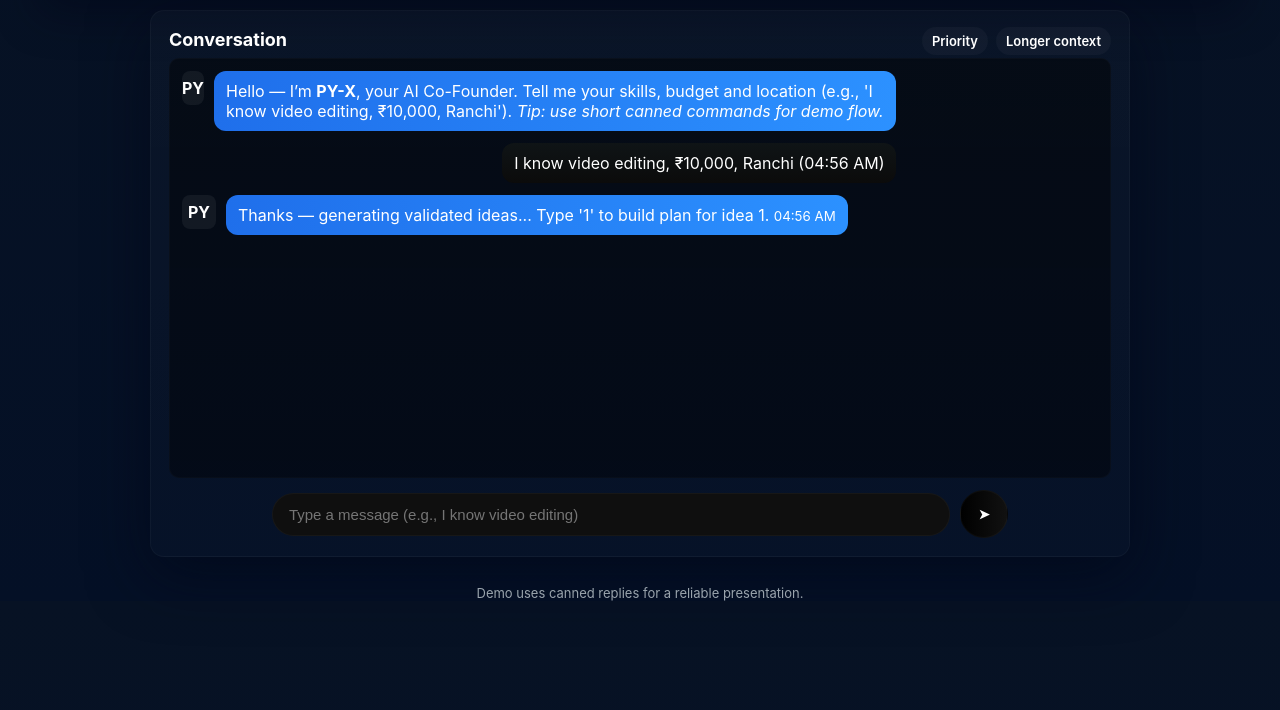
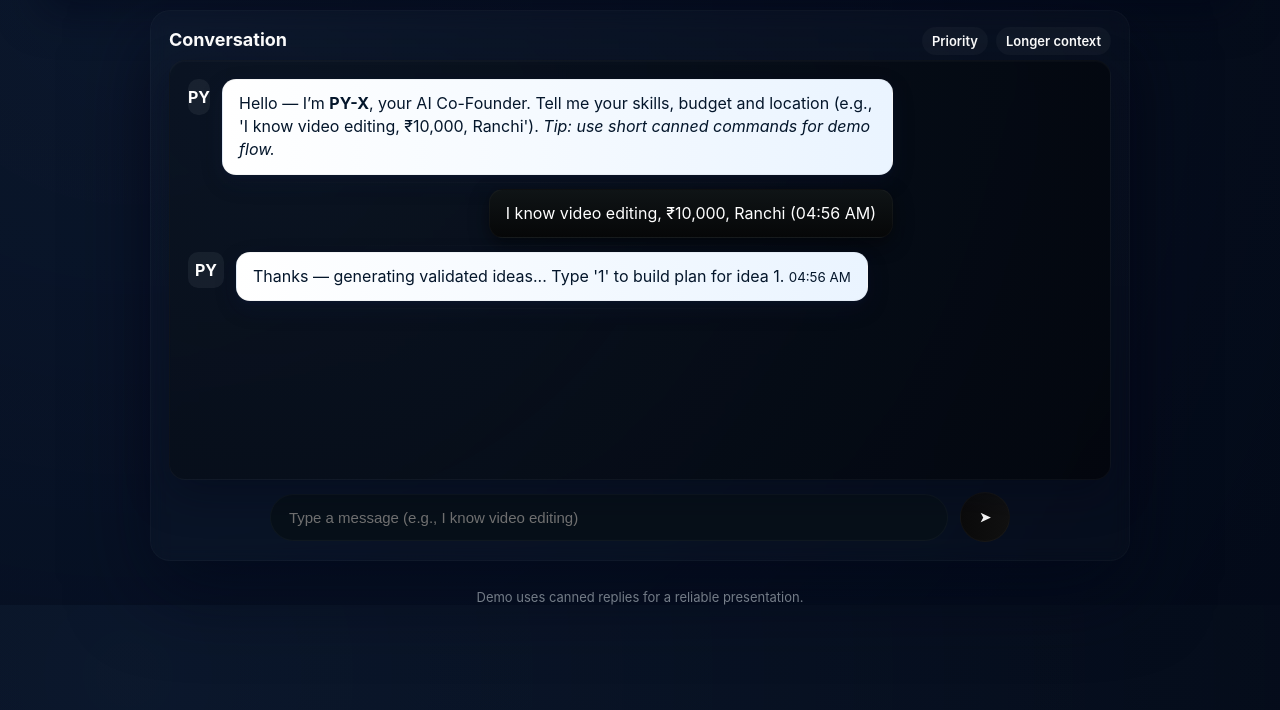
Before and after one commit to kumarsourav50908-afk/pyx-demo-frontend, a plain HTML site: page index.html in a window 1280 px wide. Shown: the part 90-800 px from the top of the page. Drawn offline with Linux system fonts and the light colour scheme.

Commit message:
styles.css

```diff
--- a/styles.css
+++ b/styles.css
@@ -1,69 +1,145 @@
+/* styles.css — Premium hybrid (dark page + light assistant bubbles) */
+
 :root{
-  --bg1:#071224; --bg2:#041026; --card:#071a2a;
-  --accent:#1f6feb; --muted:#9aa4ad; --white:#ffffff;
-  --glass: rgba(255,255,255,0.03);
+  --bg1:#071224; --bg2:#041026;
+  --card-bg: rgba(255,255,255,0.02);
+  --glass: rgba(255,255,255,0.04);
+  --accent-blue: #1f6feb;
+  --assistant-light-start: #ffffff;
+  --assistant-light-end: #eaf4ff;
+  --user-dark-start: #0f1416;
+  --muted:#9aa4ad;
+  --white:#ffffff;
 }
+
+/* basic resets */
 *{box-sizing:border-box}
 body{
   margin:0; font-family:Inter, system-ui, -apple-system, "Segoe UI", Roboto, "Helvetica Neue", Arial;
-  background: linear-gradient(180deg,var(--bg1),var(--bg2));
+  background: radial-gradient(circle at 10% 10%, rgba(20,35,60,0.35), rgba(3,8,20,0.75)), linear-gradient(180deg,var(--bg1),var(--bg2));
   color:var(--white);
-  -webkit-font-smoothing:antialiased;
-  -moz-osx-font-smoothing:grayscale;
+  -webkit-font-smoothing:antialiased; -moz-osx-font-smoothing:grayscale;
 }
 
-/* Navbar */
+/* NAVBAR */
 .navbar{
   width:100%; max-width:1200px; margin:20px auto 8px; padding:12px 18px;
   display:flex; align-items:center; justify-content:space-between; gap:12px;
-  border-radius:12px; background: linear-gradient(90deg,rgba(31,111,235,0.12), rgba(47,128,255,0.06));
+  border-radius:12px; background: linear-gradient(90deg, rgba(31,111,235,0.12), rgba(47,128,255,0.06));
   box-shadow: 0 12px 40px rgba(2,6,23,0.5);
 }
 .brand{display:flex;align-items:center;gap:12px}
-.logo{width:46px;height:46px;border-radius:8px;background:var(--white);color:var(--accent);display:flex;align-items:center;justify-content:center;font-weight:800}
+.logo{width:46px;height:46px;border-radius:10px;background:var(--white);color:var(--accent-blue);display:flex;align-items:center;justify-content:center;font-weight:800}
 .title{font-weight:700}
 .subtitle{font-size:12px;color:rgba(255,255,255,0.85)}
 
-/* Center card */
-.center-card{ max-width:980px; margin:10px auto 28px; padding:18px; border-radius:14px;
-  background: linear-gradient(180deg, rgba(255,255,255,0.02), rgba(255,255,255,0.01));
-  border:1px solid rgba(255,255,255,0.03);
-  box-shadow: 0 18px 60px rgba(2,6,23,0.6);
+/* CENTER CARD */
+.center-card{
+  max-width:980px; margin:10px auto 28px; padding:18px; border-radius:20px;
+  background: linear-gradient(180deg, rgba(255,255,255,0.015), rgba(255,255,255,0.01));
+  border: 1px solid rgba(255,255,255,0.025);
+  box-shadow: 0 28px 80px rgba(2,6,23,0.6);
+  backdrop-filter: blur(8px);
 }
-.card-top{display:flex;align-items:center;justify-content:space-between;margin-bottom:8px}
+
+/* header row */
+.card-top{display:flex;align-items:center;justify-content:space-between;margin-bottom:10px}
 .card-title{font-weight:700;font-size:18px}
 .chips span{background:rgba(255,255,255,0.03);padding:6px 10px;border-radius:999px;margin-left:8px;font-weight:600;font-size:13px}
 
-/* Chat area */
-.chat-area{ height:420px; overflow:auto; padding:12px; border-radius:10px;
-  background: linear-gradient(180deg, rgba(0,0,0,0.45), rgba(0,0,0,0.4)); border:1px solid rgba(255,255,255,0.02);
+/* CHAT AREA (glass panel) */
+.chat-area{
+  height:420px; overflow:auto; padding:18px; border-radius:16px;
+  background: radial-gradient(circle at 10% 5%, rgba(10,18,28,0.55), rgba(0,0,0,0.5));
+  border: 1px solid rgba(255,255,255,0.03);
+  box-shadow: inset 0 1px 0 rgba(255,255,255,0.02), 0 14px 40px rgba(2,6,23,0.45);
+  position:relative;
 }
-.message{ display:flex; gap:10px; margin-bottom:12px; max-width:78%; align-items:flex-start; animation:fadeIn .25s ease both;}
-.msg-avatar{width:34px;height:34px;border-radius:8px;background:rgba(255,255,255,0.06);display:flex;align-items:center;justify-content:center;font-weight:700}
-.assistant .content{ background: linear-gradient(90deg,#1f6feb,#2c91ff); padding:10px 12px; border-radius:12px; color:white }
-.user { justify-content:flex-end }
-.user .content{ background: linear-gradient(180deg,#0f1416,#0b0b0b); color:white; padding:10px 12px; border-radius:12px }
+
+/* inviting banner (centered, large) */
+.invite-banner{
+  display:flex; align-items:center; gap:14px; padding:18px 20px; margin-bottom:14px;
+  border-radius:14px; background: linear-gradient(90deg, rgba(255,255,255,0.03), rgba(234,244,255,0.01));
+  border:1px solid rgba(255,255,255,0.03);
+  box-shadow: 0 6px 26px rgba(11,94,215,0.08);
+}
+.invite-left { width:52px; height:52px; border-radius:10px; background: linear-gradient(90deg,#2b8cff,#1f6feb); display:flex; align-items:center; justify-content:center; color:white; font-weight:800; font-size:18px; }
+.invite-text { font-size:16px; line-height:1.25; }
+.invite-sub { font-size:13px; color: rgba(255,255,255,0.85); margin-top:6px; }
+
+/* MESSAGES */
+.message{ display:flex; gap:12px; margin-bottom:14px; max-width:78%; align-items:flex-start; animation: fadeIn .26s ease both; position:relative; }
+.msg-avatar{width:36px;height:36px;border-radius:10px;background:rgba(255,255,255,0.06);display:flex;align-items:center;justify-content:center;font-weight:700}
+
+/* ASSISTANT (light bubble) */
+.assistant .content{
+  background: linear-gradient(90deg, var(--assistant-light-start), var(--assistant-light-end));
+  color:#04162b; /* dark text on light bubble */
+  padding:12px 16px; border-radius:14px;
+  box-shadow: 0 8px 22px rgba(20,30,60,0.18), 0 2px 6px rgba(11,94,215,0.06);
+  border: 1px solid rgba(2,6,23,0.04);
+  line-height:1.45;
+}
+
+/* USER (dark bubble) */
+.user { justify-content:flex-end; }
+.user .content{
+  background: linear-gradient(180deg, var(--user-dark-start), #060708);
+  color:var(--white); padding:12px 16px; border-radius:14px;
+  border:1px solid rgba(255,255,255,0.03);
+  box-shadow: 0 6px 18px rgba(0,0,0,0.5);
+  line-height:1.45;
+}
+
+/* timestamp (small & muted) */
+.msg-time { font-size:11px; color: rgba(255,255,255,0.6); margin-left:10px; align-self:flex-end; }
+
+/* message divider subtle */
+.message::after{
+  content:"";
+  position:absolute; left:0; right:0; bottom:-8px;
+  height:1px; background: linear-gradient(90deg, transparent, rgba(255,255,255,0.02), transparent);
+}
 
 /* typing indicator */
 .typing{ display:none; justify-content:flex-start; gap:6px; margin:10px 12px; align-items:center }
-.dot{width:8px;height:8px;border-radius:50%;background:white;opacity:0.9;animation: blink 1s infinite}
-.dot:nth-child(2){animation-delay:0.12s} .dot:nth-child(3){animation-delay:0.24s}
+.typing .dot{width:8px;height:8px;border-radius:50%;background:white;opacity:0.95;animation: blink 1s infinite}
+.typing .dot:nth-child(2){animation-delay:0.12s} .typing .dot:nth-child(3){animation-delay:0.24s}
 
-/* input row */
-.input-row{ display:flex; gap:10px; align-items:center; margin-top:12px; justify-content:center }
-#messageInput{ width:72%; padding:12px 16px; border-radius:999px; background:#0f0f0f; border:1px solid rgba(255,255,255,0.03); color:white; outline:none; font-size:15px}
-#sendBtn{ width:48px;height:48px;border-radius:50%;background:linear-gradient(90deg,#000,#111);border:1px solid rgba(255,255,255,0.03);color:white;font-weight:700; cursor:pointer; }
+/* INPUT (centered) */
+.input-row{ display:flex; gap:12px; align-items:center; margin-top:12px; justify-content:center }
+#messageInput{
+  width:72%; padding:14px 18px; border-radius:999px; background:#071019; border:1px solid rgba(255,255,255,0.03);
+  color:white; outline:none; font-size:15px; transition: box-shadow .18s ease, transform .12s ease;
+}
+#messageInput:focus{
+  box-shadow: 0 6px 26px rgba(31,111,235,0.22), inset 0 0 12px rgba(31,111,235,0.06);
+  border-color: rgba(31,111,235,0.28);
+  transform: translateY(-1px);
+  background:#071827;
+}
+#sendBtn{
+  width:50px;height:50px;border-radius:50%;background:linear-gradient(90deg,#0b0b0b,#111);
+  border:1px solid rgba(255,255,255,0.03); color:white; font-weight:700; cursor:pointer;
+  display:flex; align-items:center; justify-content:center; transition: transform .12s ease, box-shadow .12s ease;
+}
+#sendBtn:hover{
+  transform: scale(1.06);
+  box-shadow: 0 10px 30px rgba(45,120,255,0.16);
+  background: linear-gradient(90deg,#2b8cff,#1f6feb);
+}
 
-/* footer small */
-.footer-note{ text-align:center;color:var(--muted); margin-top:6px; font-size:13px }
+/* small footer */
+.footer-note{ text-align:center;color:var(--muted); margin-top:10px; font-size:13px }
 
 /* animations */
-@keyframes blink{ 0%{transform:translateY(0);opacity:0.2}50%{transform:translateY(-4px);opacity:1}100%{transform:translateY(0);opacity:0.2} }
+@keyframes blink{ 0%{transform:translateY(0);opacity:0.2}50%{transform:translateY(-4px);opacity:1}100%{transform:translateY(0);opacity:0.2}}
 @keyframes fadeIn{ from{opacity:0;transform:translateY(6px)} to{opacity:1;transform:none} }
 
 /* responsive */
 @media (max-width:900px){
-  .navbar, .center-card { width:94%; margin-left:auto; margin-right:auto }
+  .center-card{ width:94%; padding:14px }
   #messageInput{ width:86% }
-  .chat-area{ height:60vh }
+  .chat-area{ height:60vh; padding:12px }
+  .invite-banner { padding:12px; gap:10px }
 }
```
